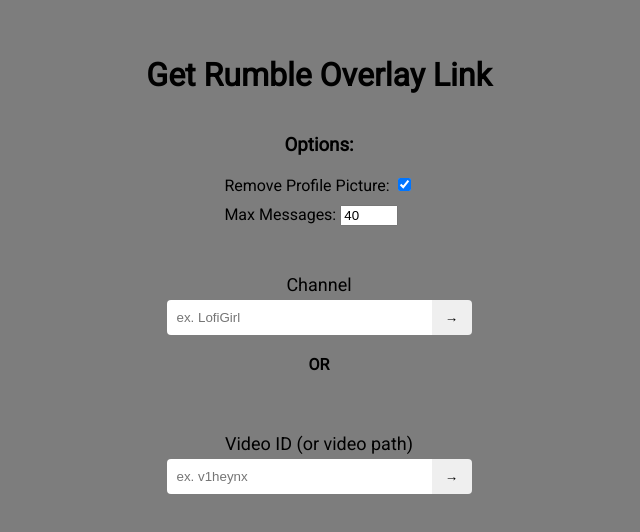
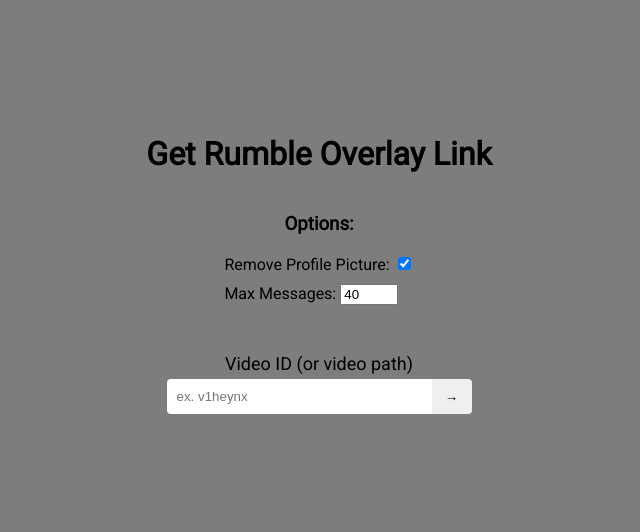
Before and after one commit to 2547techno/rumble-chat-overlay, a SvelteKit app: page / in a window 1280 px wide. Shown: the part 136-668 px from the top of the page, without its empty margins (321-961 px from the left). Built offline with nearby package versions, Linux system fonts and the light colour scheme.

Commit message:
hotfix: remove channel input due to api issues
api was not returning latest stream, maybe because stream was restarted

```diff
--- a/src/routes/+page.svelte
+++ b/src/routes/+page.svelte
@@ -56,7 +56,7 @@
 		</div>
 	</div>
 
-	<div class="input-container">
+	<!-- <div class="input-container">
 		<p>Channel</p>
 		<div class="input">
 			<input bind:value={channel} type="text" name="channel-input" placeholder="ex. LofiGirl" />
@@ -64,7 +64,7 @@
 		</div>
 	</div>
 
-	<h4 style="margin-top: 20px;">OR</h4>
+	<h4 style="margin-top: 20px;">OR</h4> -->
 
 	<div class="input-container">
 		<p>Video ID (or video path)</p>
```
